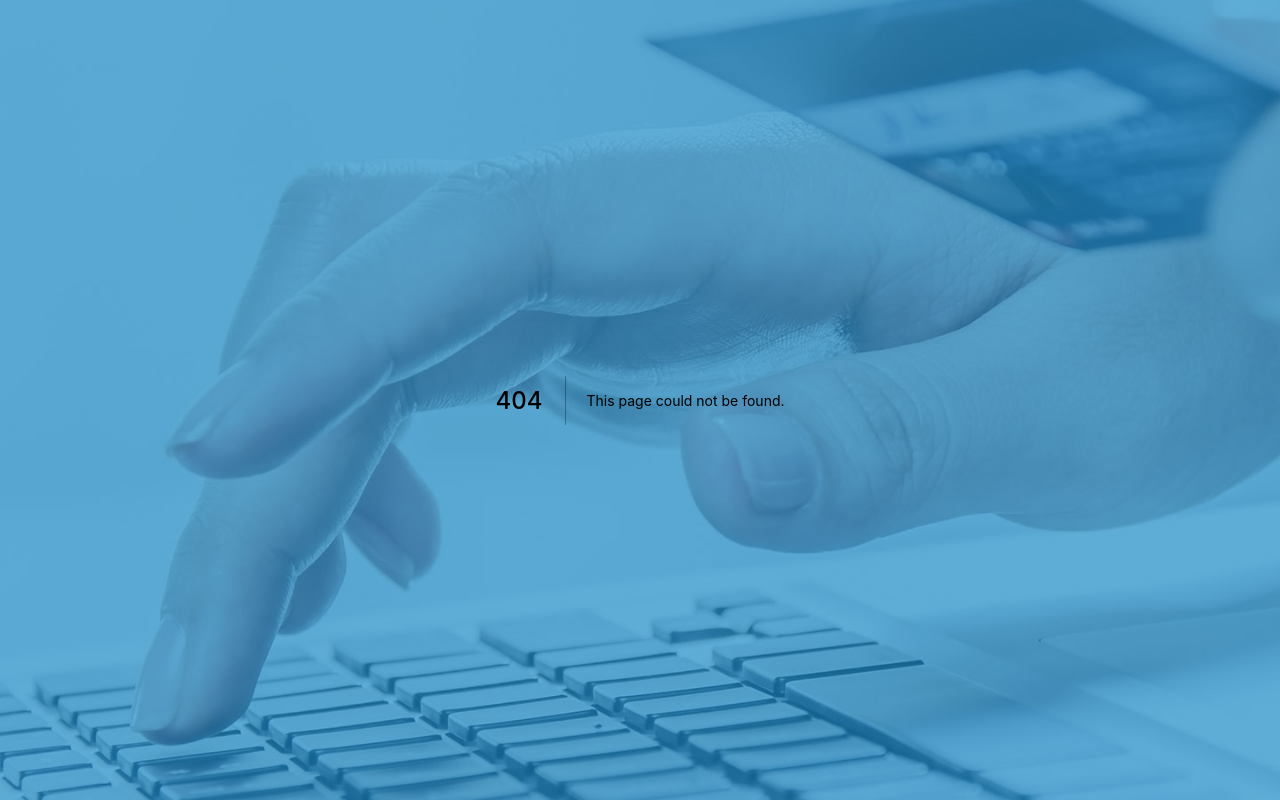
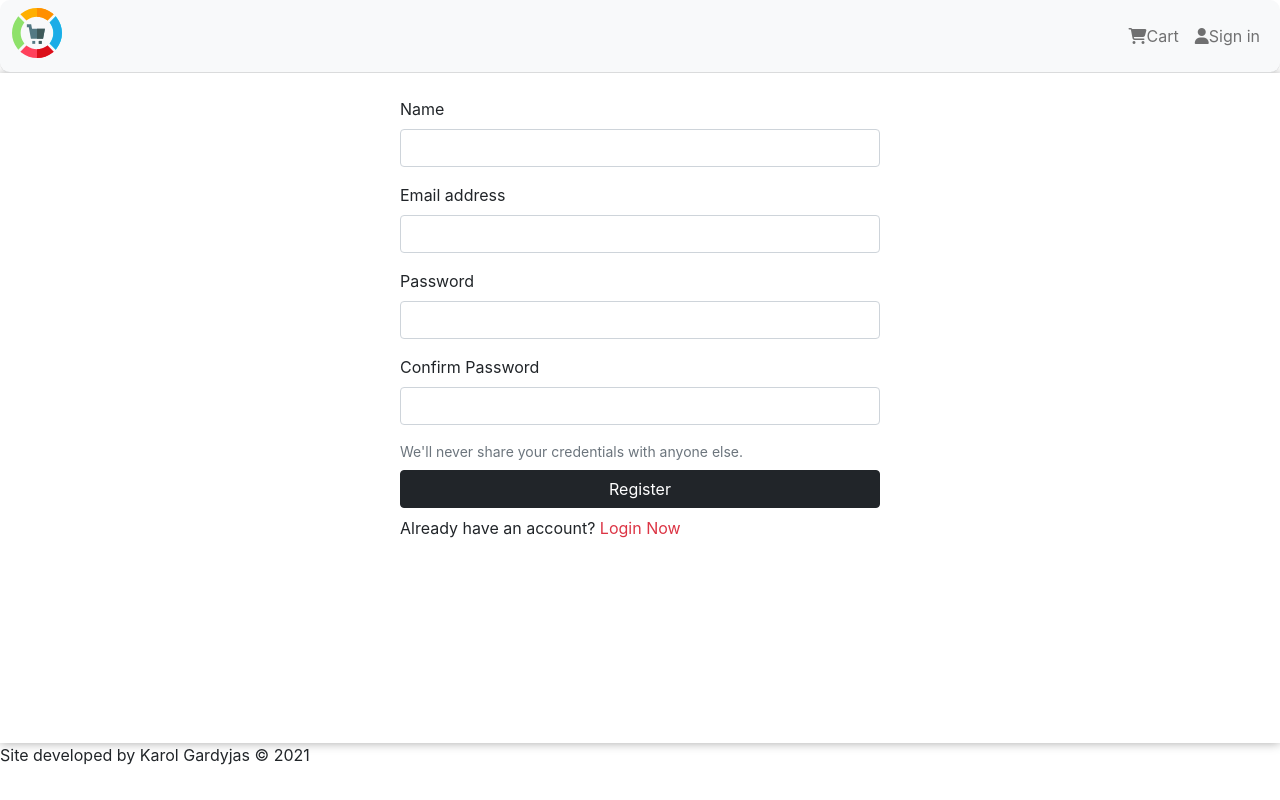
Before and after one commit to KarolGitHub/nextjs-ecommerce, a Next.js app: page /register in a window 1280 px wide. Before the commit this address had no page. Built offline with nearby package versions, Linux system fonts and the light colour scheme.

Commit message:
feat: User credentials validation

```diff
--- /dev/null
+++ b/index.d.ts
@@ -0,0 +1,6 @@
+declare type registerPayload = {
+  name: string;
+  email: string;
+  password: string;
+  cf_password: string;
+};
--- a/package.json
+++ b/package.json
@@ -12,12 +12,17 @@
     "lint:fix": "eslint --fix components lib pages store utils"
   },
   "dependencies": {
+    "bcrypt": "^5.0.1",
+    "js-cookie": "^3.0.0",
+    "jsonwebtoken": "^8.5.1",
+    "mongoose": "^5.13.5",
     "next": "11.0.1",
     "react": "17.0.2",
     "react-dom": "17.0.2",
     "sass": "^1.35.2"
   },
   "devDependencies": {
+    "@types/bcrypt": "^5.0.0",
     "@types/react": "^17.0.14",
     "@typescript-eslint/eslint-plugin": "^4.28.4",
     "babel-eslint": "^10.1.0",
--- a/src/pages/api/hello.ts
+++ /dev/null
@@ -1,12 +0,0 @@
-import type { NextApiRequest, NextApiResponse } from 'next';
-
-type Data = {
-  name: string;
-};
-
-export default function handler(
-  req: NextApiRequest,
-  res: NextApiResponse<Data>
-): void {
-  res.status(200).json({ name: 'John Doe' });
-}
--- /dev/null
+++ b/src/pages/register.tsx
@@ -0,0 +1,105 @@
+import Head from 'next/head';
+import Link from 'next/link';
+import React, { useState } from 'react';
+
+import { BasicLayout, Seo } from '../components';
+import valid from '../utils/valid';
+
+const initialState = { name: '', email: '', password: '', cf_password: '' };
+
+const Register = (): JSX.Element => {
+  const [userData, setUserData] = useState(initialState);
+  const { name, email, password, cf_password } = userData;
+
+  const inputChangeHandler = (e: React.ChangeEvent<HTMLInputElement>) => {
+    const { name, value } = e.target;
+    setUserData({ ...userData, [name]: value });
+  };
+
+  const formSubmitHandler = (e: React.FormEvent<HTMLFormElement>) => {
+    e.preventDefault();
+    const errMsg = valid({ name, email, password, cf_password });
+    console.log(
+      '🚀 ~ file: register.tsx ~ line 22 ~ formSubmitHandler ~ errMsg',
+      errMsg
+    );
+  };
+
+  return (
+    <BasicLayout className="signin">
+      <Head>
+        <Seo title="Register page" />
+      </Head>
+
+      <form className="mx-auto my-4" onSubmit={formSubmitHandler}>
+        <div className="mb-3">
+          <label htmlFor="exampleInputEmail1" className="form-label">
+            Name
+          </label>
+          <input
+            type="text"
+            className="form-control"
+            id="name"
+            name="name"
+            value={name}
+            onChange={inputChangeHandler}
+          />
+        </div>
+        <div className="mb-3">
+          <label htmlFor="exampleInputEmail1" className="form-label">
+            Email address
+          </label>
+          <input
+            type="email"
+            className="form-control"
+            id="exampleInputEmail1"
+            aria-describedby="emailHelp"
+            name="email"
+            value={email}
+            onChange={inputChangeHandler}
+          />
+        </div>
+        <div className="mb-3">
+          <label htmlFor="exampleInputPassword1" className="form-label">
+            Password
+          </label>
+          <input
+            type="password"
+            className="form-control"
+            id="exampleInputPassword1"
+            name="password"
+            value={password}
+            onChange={inputChangeHandler}
+          />
+        </div>
+        <div className="mb-3">
+          <label htmlFor="exampleInputPassword2" className="form-label">
+            Confirm Password
+          </label>
+          <input
+            type="password"
+            className="form-control"
+            id="exampleInputPassword2"
+            name="cf_password"
+            value={cf_password}
+            onChange={inputChangeHandler}
+          />
+        </div>
+        <div id="help" className="form-text mb-2">
+          {"We'll never share your credentials with anyone else."}
+        </div>
+        <button type="submit" className="btn btn-dark w-100">
+          Register
+        </button>
+        <p className="my-2">
+          {'Already have an account?'}
+          <Link href="/signin">
+            <a className="text-danger "> Login Now</a>
+          </Link>
+        </p>
+      </form>
+    </BasicLayout>
+  );
+};
+
+export default Register;
--- /dev/null
+++ b/src/utils/valid.tsx
@@ -0,0 +1,23 @@
+const valid = ({
+  name,
+  email,
+  password,
+  cf_password,
+}: registerPayload): string =>
+  !name || !email || !password
+    ? 'Please add all fields.'
+    : !validateEmail(email)
+    ? 'Invalid emails.'
+    : password.length < 6
+    ? 'Password must be at least 6 characters.'
+    : password !== cf_password
+    ? 'Confirm password did not match.'
+    : 'Unexpected error';
+
+const validateEmail = (email: string): boolean => {
+  const re =
+    /^(([^<>()[\]\\.,;:\s@\"]+(\.[^<>()[\]\\.,;:\s@\"]+)*)|(\".+\"))@((\[[0-9]{1,3}\.[0-9]{1,3}\.[0-9]{1,3}\.[0-9]{1,3}\])|(([a-zA-Z\-0-9]+\.)+[a-zA-Z]{2,}))$/;
+  return re.test(email);
+};
+
+export default valid;
```
Also changed, not shown: src/models/userModel.tsx (added, +37 -0 lines), src/pages/api/auth/register.tsx (added, +53 -0 lines), src/pages/signin.tsx (+3 -4 lines), src/utils/connectDB.tsx (added, +23 -0 lines), public/user.svg (added), 1 other file (tests, documents, lock files or other folders).
